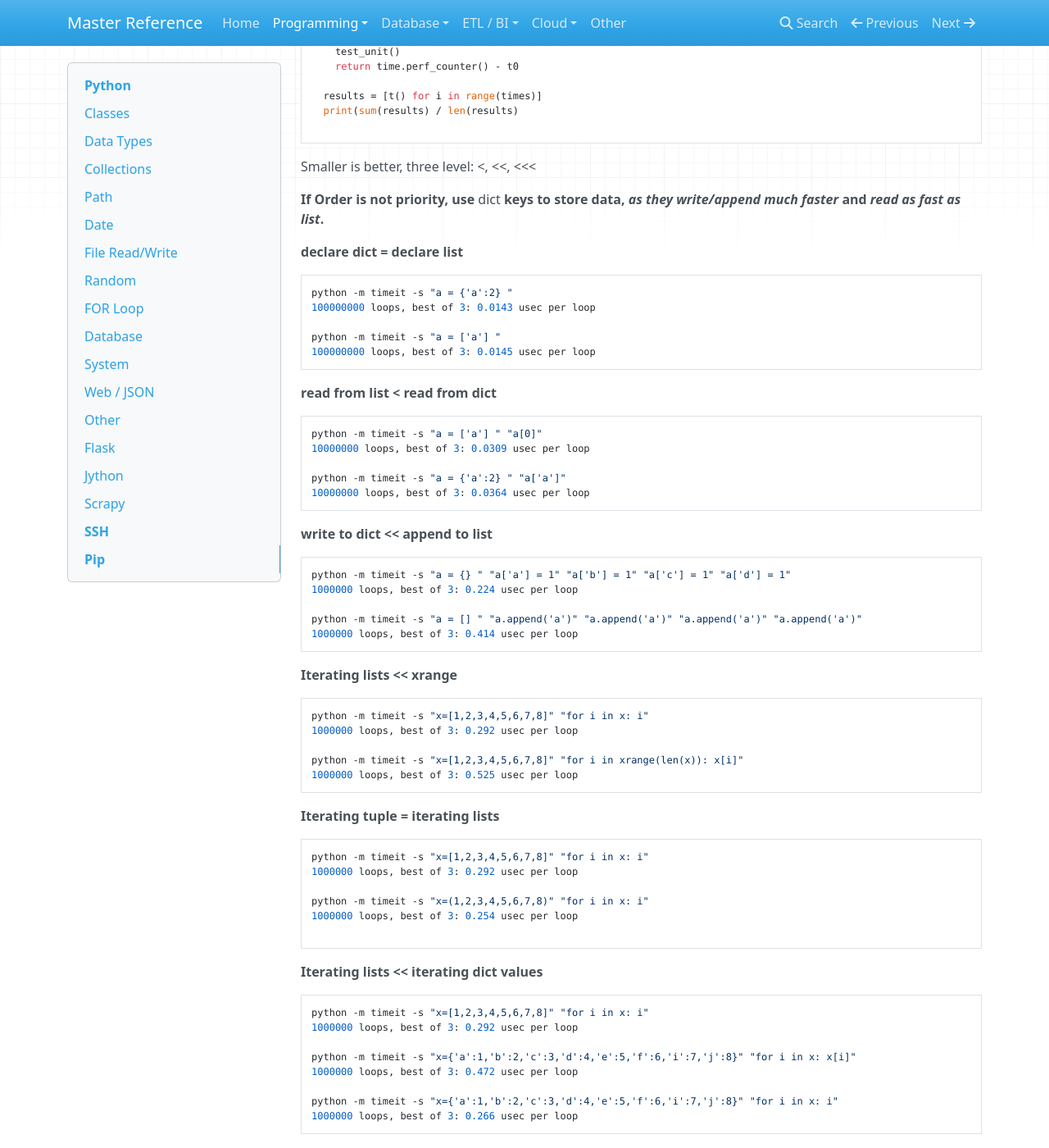
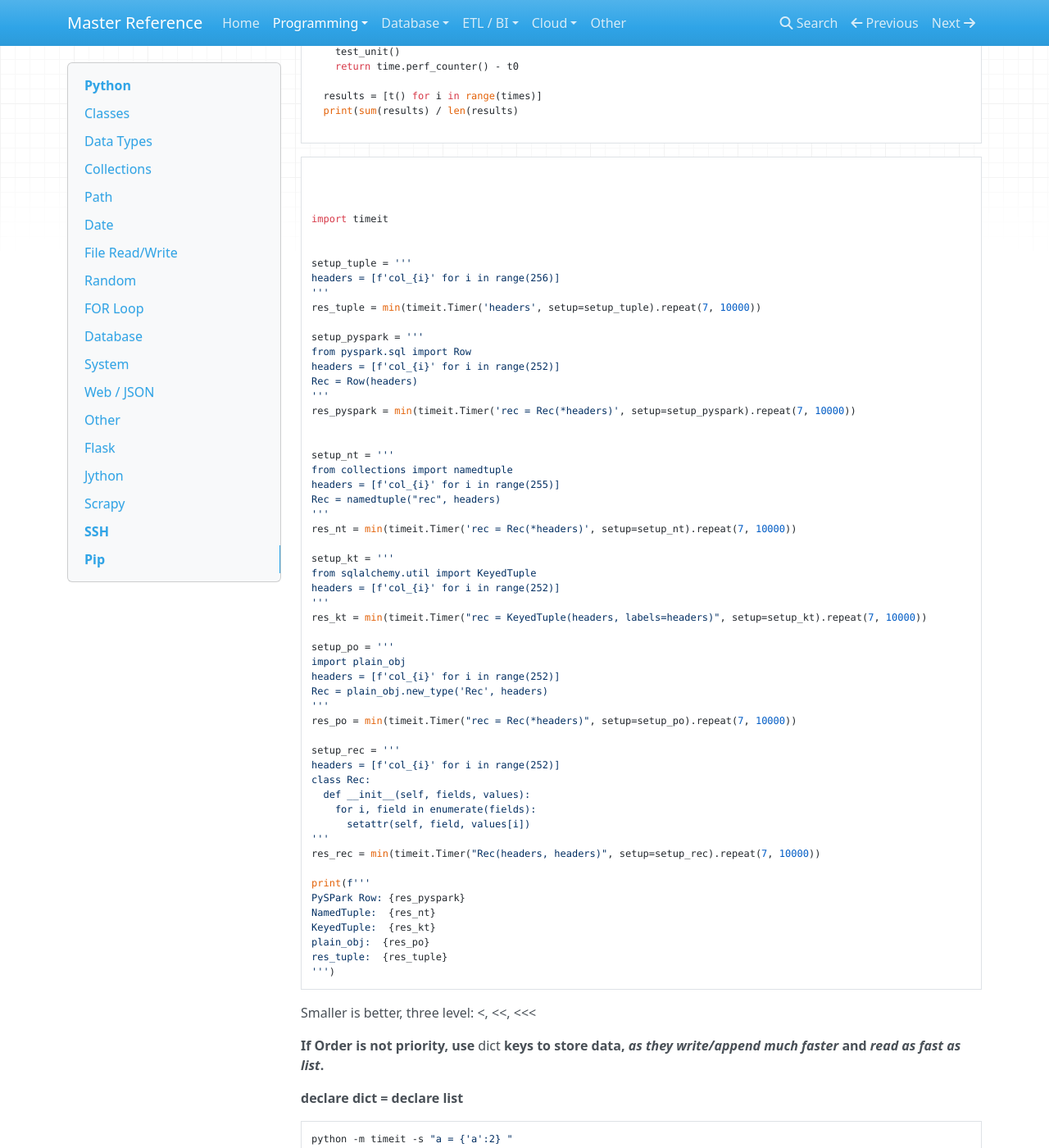
Before and after one commit to flarco/ref-docs, an MkDocs documentation site: the page built from docs/programming/python.md, in a window 1280 px wide and 1400 px high, scrolled down 13591 px. Shown: the whole window at 82% size. Built offline with MkDocs 1.6.1, drawn with Linux system fonts in a browser that asks for light colours; nearby versions of some CDN libraries; old or Windows-style settings are respelled for this version of MkDocs.

Commit message:
Update python.md

````diff
--- a/docs/programming/python.md
+++ b/docs/programming/python.md
@@ -728,6 +728,64 @@ def test1(times = 100):
   results = [t() for i in range(times)]
   print(sum(results) / len(results)
 
+```
+
+```python
+
+
+
+import timeit
+
+
+setup_tuple = '''
+headers = [f'col_{i}' for i in range(256)]
+'''
+res_tuple = min(timeit.Timer('headers', setup=setup_tuple).repeat(7, 10000))
+
+setup_pyspark = '''
+from pyspark.sql import Row
+headers = [f'col_{i}' for i in range(252)]
+Rec = Row(headers)
+'''
+res_pyspark = min(timeit.Timer('rec = Rec(*headers)', setup=setup_pyspark).repeat(7, 10000))
+
+
+setup_nt = '''
+from collections import namedtuple
+headers = [f'col_{i}' for i in range(255)]
+Rec = namedtuple("rec", headers)
+'''
+res_nt = min(timeit.Timer('rec = Rec(*headers)', setup=setup_nt).repeat(7, 10000))
+
+setup_kt = '''
+from sqlalchemy.util import KeyedTuple
+headers = [f'col_{i}' for i in range(252)]
+'''
+res_kt = min(timeit.Timer("rec = KeyedTuple(headers, labels=headers)", setup=setup_kt).repeat(7, 10000))
+
+setup_po = '''
+import plain_obj
+headers = [f'col_{i}' for i in range(252)]
+Rec = plain_obj.new_type('Rec', headers)
+'''
+res_po = min(timeit.Timer("rec = Rec(*headers)", setup=setup_po).repeat(7, 10000))
+
+setup_rec = '''
+headers = [f'col_{i}' for i in range(252)]
+class Rec:
+  def __init__(self, fields, values):
+    for i, field in enumerate(fields):
+      setattr(self, field, values[i])
+'''
+res_rec = min(timeit.Timer("Rec(headers, headers)", setup=setup_rec).repeat(7, 10000))
+
+print(f'''
+PySPark Row: {res_pyspark}
+NamedTuple:  {res_nt}
+KeyedTuple:  {res_kt}
+plain_obj:  {res_po}
+res_tuple:  {res_tuple}
+''')
 ```
 
 
````
